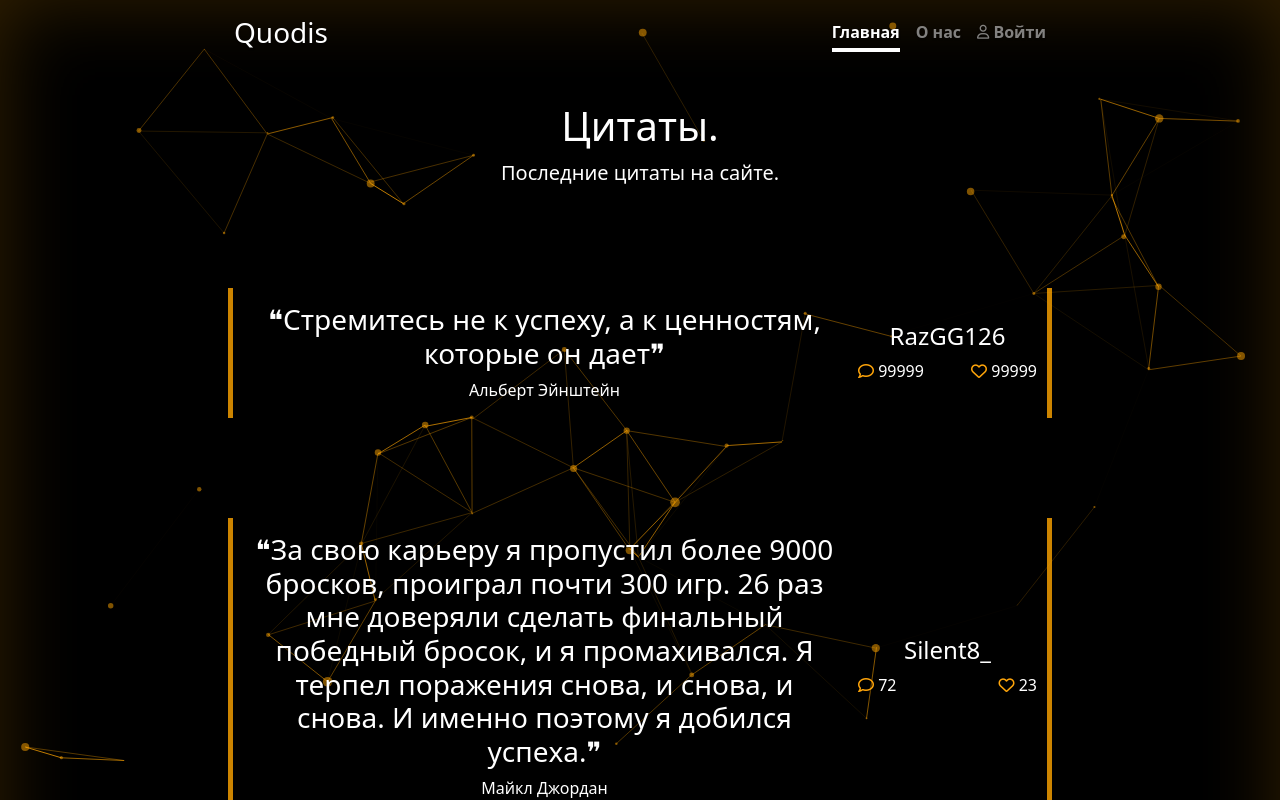
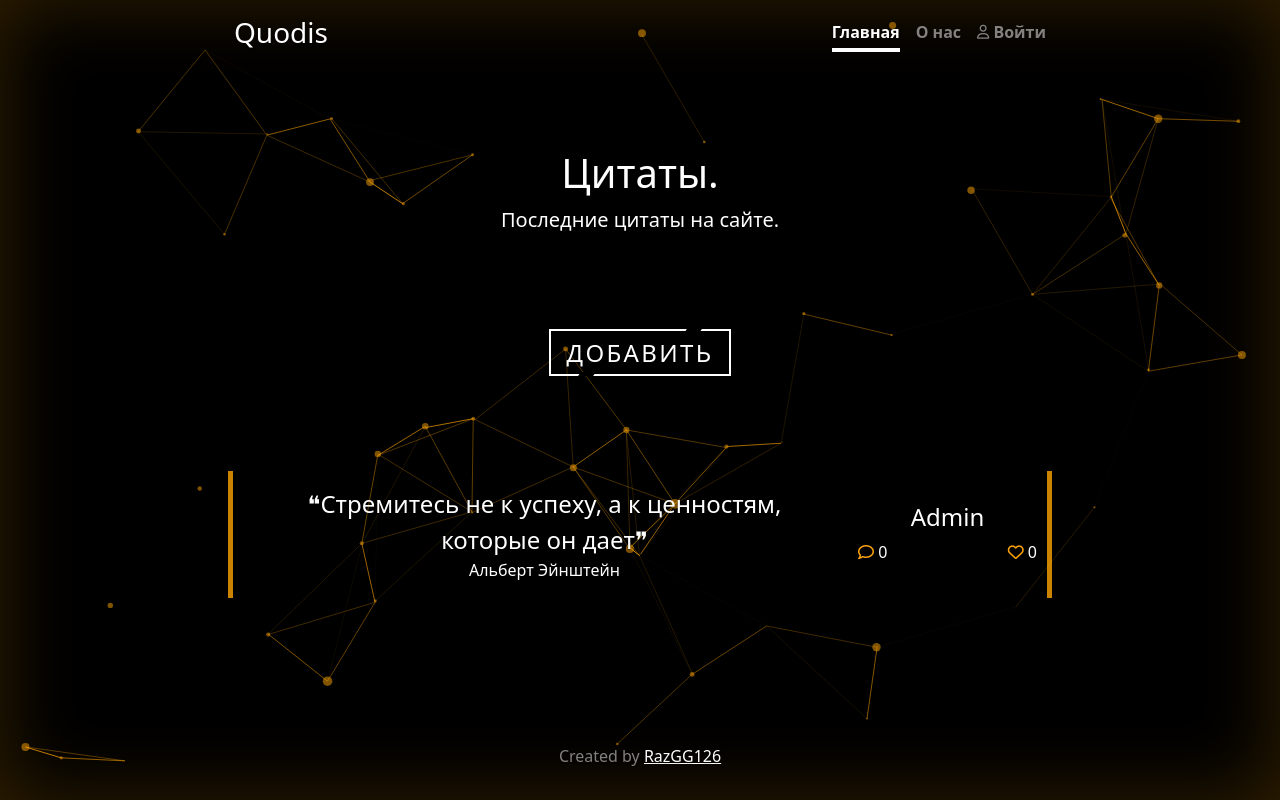
Before and after one commit to RazGG126/web, a Flask app: page / in a window 1280 px wide. Run offline with Flask 3, Linux system fonts and the light colour scheme; some libraries are stand-ins or nearby versions.

Commit message:
Added functional of publication quotes

```diff
--- a/quote_web/routes.py
+++ b/quote_web/routes.py
@@ -1,21 +1,45 @@
 from flask import render_template, redirect
-from flask_login import login_user, logout_user, login_required
+from flask_login import login_user, logout_user, login_required, current_user
 
 from quote_web.forms.user import RegisterForm, LoginForm
+from quote_web.forms.quote import QuoteForm
 from quote_web.data.users import User
+from quote_web.data.quotes import Quote
 
 from quote_web import app, db_session, login_manager
 
 
 @app.route('/')
 def index():
-    return render_template('index.html', title='Главная')
+    db_sess = db_session.create_session()
+    quotes = db_sess.query(Quote).all()
+    no_quotes = False
+    if len(quotes) == 0:
+        no_quotes = True
+    return render_template('home.html', title='Главная', quotes=quotes, no_quotes=no_quotes)
 
 
 @login_manager.user_loader
 def load_user(user_id):
     db_sess = db_session.create_session()
     return db_sess.query(User).get(user_id)
+
+
+@app.route('/quote',  methods=['GET', 'POST'])
+@login_required
+def add_news():
+    form = QuoteForm()
+    if form.validate_on_submit():
+        db_sess = db_session.create_session()
+        quote = Quote()
+        quote.author = form.author.data
+        quote.content = form.content.data
+        current_user.quotes.append(quote)
+        db_sess.merge(current_user)
+        db_sess.commit()
+        return redirect('/')
+    return render_template('quote.html', title='Добавление цитаты',
+                           form=form)
 
 
 @app.route('/sign-out')
--- a/quote_web/static/css/style.css
+++ b/quote_web/static/css/style.css
@@ -76,7 +76,7 @@ header{
 }
 
 .hd-bs-bg-bl{
-   background: #000;
+   background: linear-gradient(rgba(0, 0, 0, 1), rgba(0, 0, 0, 1), rgba(0, 0, 0, 0.9));
    transition: .4s;
    box-shadow: 0 0 10px 5px #000;
 }
@@ -86,9 +86,103 @@ header{
  */
 
 
+.btn-custom{
+    position: relative;
+    background: transparent;
+    border: 2px solid #fff;
+    color: #fff;
+    text-decoration: none;
+    text-transform: uppercase;
+    font-size: 1.5em;
+    letter-spacing: 0.1em;
+    font-weight: 400;
+    padding: 5px 15px;
+    transition: 0.5s;
+}
+
+.btn-custom:hover{
+    background: transparent;
+    color: #FFA500;
+    letter-spacing: 0.25em;
+    border: 2px solid #FFA500;
+    box-shadow: 0 0 35px rgba(255, 165, 0, 0.5);
+}
+
+.btn-custom:before
+{
+    content: '';
+    position: absolute;
+    inset: 2px;
+    background: transparent;
+}
+
+.btn-custom span{
+    position: relative;
+    z-index: 1;
+
+}
+
+.btn-custom i{
+    position: absolute;
+    inset: 0;
+    display: block;
+}
+
+.btn-custom i::before
+{
+    content: '';
+    position: absolute;
+    top: -2px;
+    left: 80%;
+    width: 15px;
+    height: 4px;
+    background: #000;
+    transform: translateX(-50%) skewX(325deg);
+    transition: .5s;
+}
+
+.btn-custom:hover i::before
+{
+    width: 30px;
+    left: 20%;
+
+}
+
+.btn-custom i::after
+{
+    content: '';
+    position: absolute;
+    bottom: -2px;
+    left: 20%;
+    width: 15px;
+    height: 4px;
+    background: #000;
+    transform: translateX(-50%) skewX(325deg);
+    transition: .5s;
+}
+
+.btn-custom:hover i::after
+{
+    width: 30px;
+    left: 80%;
+
+}
+
+.btn-add-quote {
+    margin-bottom: 100px;
+}
+
+
+.hv-btn{
+    border: 2px solid #FFA500;
+    transition: .3s;
+}
+
 .hv-btn:hover{
-    background-color: #FFA500;
-    border: 1px solid #FFA500;
+    color: #000;
+    background: #FFA500;
+    border: 2px solid #FFA500;
+    box-shadow: 0 0 35px rgba(255, 165, 0, 0.5);
 }
 
 input[type='checkbox'] {
@@ -153,6 +247,10 @@ input[type='checkbox'] {
 .quote-text{
     transition: 0.3s;
     overflow-wrap: break-word;
+    text-decoration: none;
+    color: #fff;
+    font-size: 1.5em;
+    font-weight: 400;
 }
 
 .quote-text:hover{
--- /dev/null
+++ b/quote_web/templates/home.html
@@ -0,0 +1,49 @@
+{% extends "base.html" %}
+
+{% block nav %}
+    <li><a class="navig nav-link fw-bold py-1 px-0 active" aria-current="page" href="/">Главная</a></li>
+    <li><a class="navig nav-link fw-bold py-1 px-0" href="/about">О нас</a></li>
+    {% if current_user.is_authenticated %}
+        <li><a class="navig nav-link fw-bold py-1 px-0" href="/sign-out"><i class="fa-regular fa-user fa-sm"></i> {{ current_user.nick_name }}</a></li>
+    {% else %}
+        <li><a class="navig nav-link fw-bold py-1 px-0" href="/sign-in"><i class="fa-regular fa-user fa-sm"></i> Войти</a></li>
+    {% endif %}
+{% endblock %}
+
+{% block content %}
+    <div class="head-title">
+        <h1>Цитаты.</h1>
+        <p class="lead">Последние цитаты на сайте.</p>
+    </div>
+    <div class="btn-add-quote">
+        {% if current_user.is_authenticated %}
+            <a class="btn-custom" href="/quote"><span>Добавить</span><i></i></a>
+        {% else %}
+            <a class="btn-custom" href="/sign-in"><span>Добавить</span><i></i></a>
+        {% endif %}
+    </div>
+    {% if no_quotes %}
+        <div class="no-quote">
+            <p class="lead">Цитат ещё нет. Будьте первым.</p>
+        </div>
+    {% else %}
+        {% for item in quotes%}
+            <div class="quote row">
+                <div class="quote-content col-12 col-sm-8 col-md-9 col-lg-9">
+                    <a class="quote-text" href="/quote/{{item.id}}">&#10077;{{item.content}}&#10078;</a>
+                    <p class="fw-light">{{item.author}}</p>
+                </div>
+                <div class="author-quote col-12 col-sm-4 col-md-3 col-lg-3">
+                    <h4 class="text-center">{{item.user.nick_name}}</h4>
+                    <div class="indicators">
+                        <p class="indicator-left"><i class="fa-regular fa-comment" style="color: #ffa50a;"></i> {{item.likes_number}}</p>
+                        <p class="indicator-right"><i class="fa-regular fa-heart" style="color: #ffa50a;"></i> {{item.comments_number}}</p>
+                    </div>
+                </div>
+            </div>
+        {% endfor %}
+    {% endif %}
+<!--    <p class="lead">-->
+<!--        <a href="#" class="hv-btn btn btn-lg btn-light fw-bold border-white">Learn more</a>-->
+<!--    </p>-->
+{% endblock %}
--- a/quote_web/templates/index.html
+++ b/quote_web/templates/index.html
@@ -14,6 +14,9 @@
     <div class="head-title">
         <h1>Цитаты.</h1>
         <p class="lead">Последние цитаты на сайте.</p>
+    </div>
+    <div class="btn-add-quote">
+        <a class="btn-custom" href="#"><span>Добавить цитату</span><i></i></a>
     </div>
     <div class="quote row">
         <div class="quote-content col-12 col-sm-8 col-md-9 col-lg-9">
```
Also changed, not shown: quote_web/forms/quote.py (added, +10 -0 lines), quote_web/templates/quote.html (added, +28 -0 lines), quote_web/db/quotes.db.
